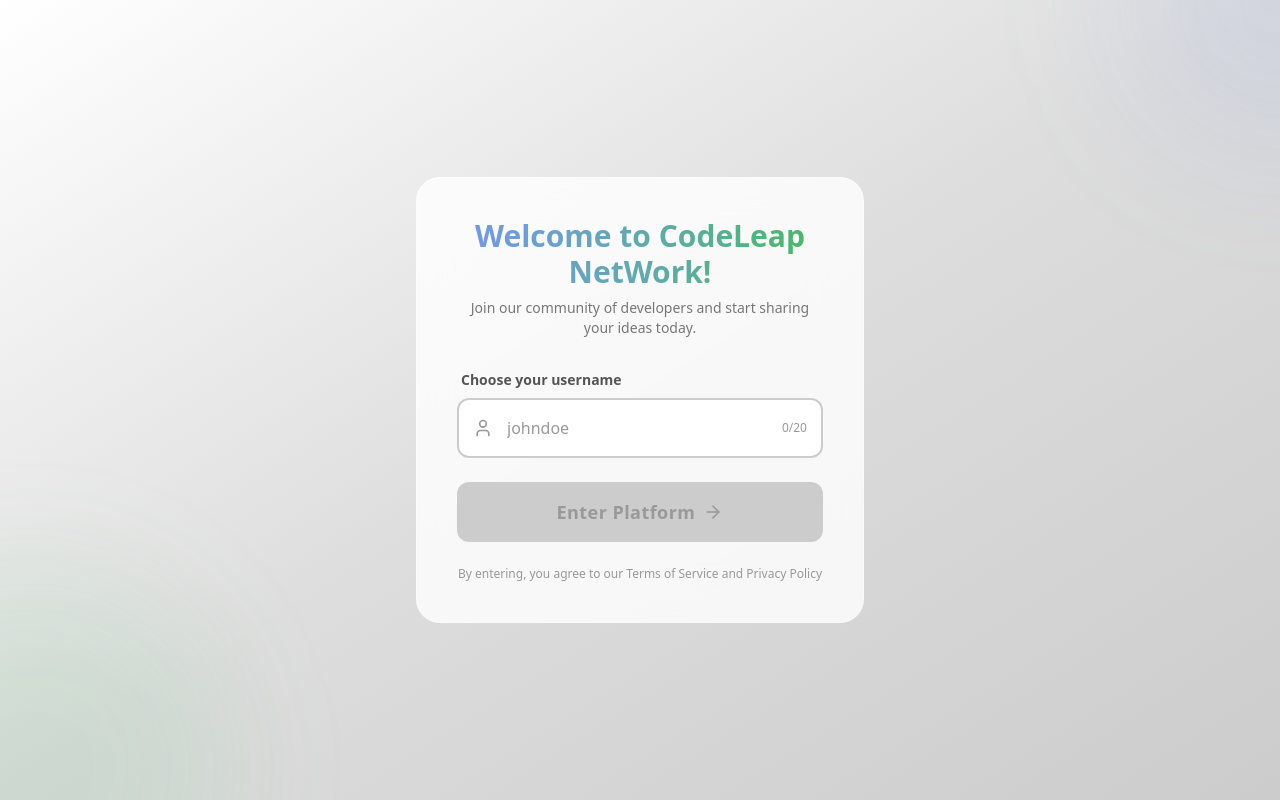
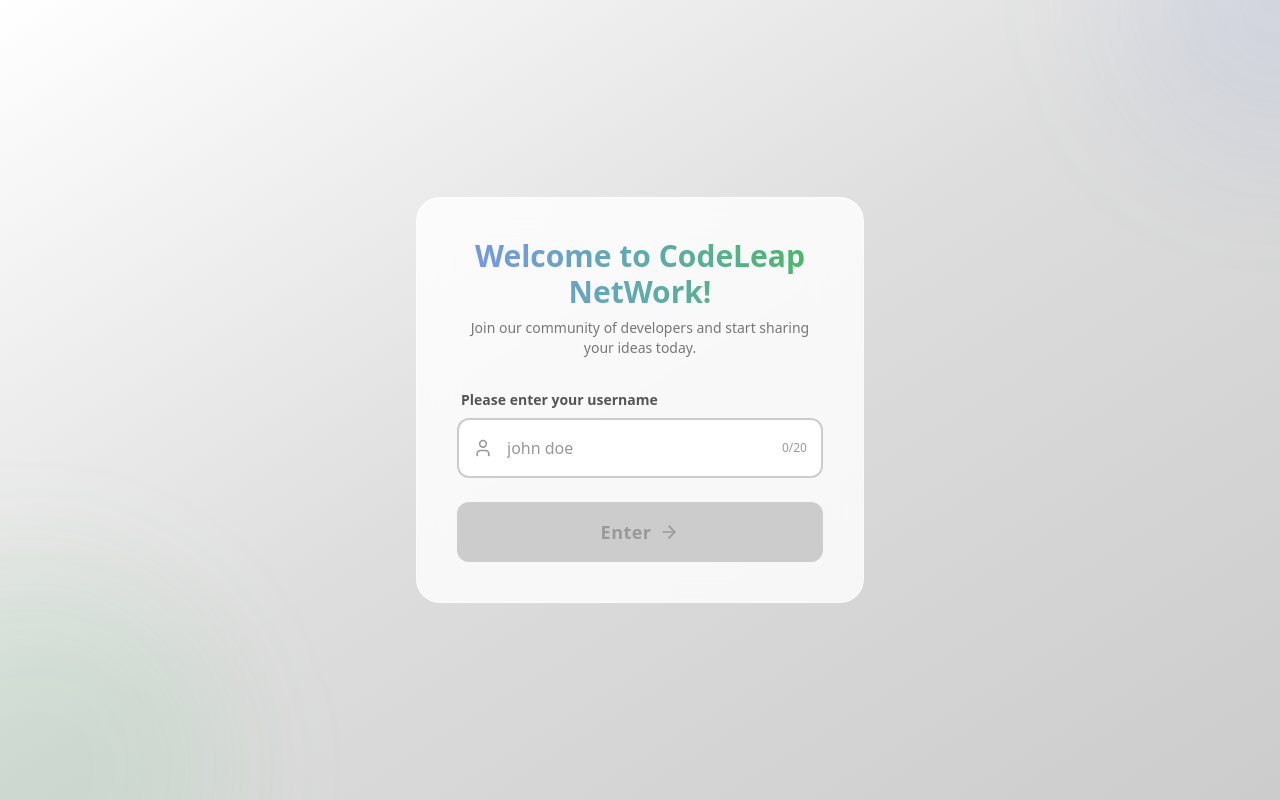
Before and after one commit to WillianGomes949/codeleap_test, a Next.js app: page / in a window 1280 px wide. Built offline with nearby package versions, Linux system fonts and the light colour scheme.

Commit message:
Adjusted color and layout changes v.1

```diff
--- a/src/app/page.tsx
+++ b/src/app/page.tsx
@@ -53,7 +53,7 @@
             className="space-y-2"
           >
             <label className="block text-sm font-semibold text-neutral-600 ml-1">
-              Choose your username
+              Please enter your username
             </label>
             <div className={`relative transition-all duration-300 ${isFocused ? 'transform scale-[1.02]' : ''}`}>
               <div className="absolute left-4 top-1/2 -translate-y-1/2 text-neutral-400">
@@ -61,7 +61,7 @@
               </div>
               <input
                 type="text"
-                placeholder="johndoe"
+                placeholder="john doe"
                 className="w-full bg-neutral-100 border-2 border-neutral-300 rounded-xl pl-12 pr-4 py-4 outline-none transition-all duration-200 text-neutral-700 placeholder-neutral-400 font-medium
                   focus:border-primary-blue focus:bg-white hover:border-neutral-300"
                 value={name}
@@ -93,7 +93,7 @@
                 }`}
             >
               <span className="relative z-10 flex items-center justify-center gap-2">
-                Enter Platform
+                Enter
                 <ArrowRight className={`w-5 h-5 transition-transform duration-300 ${name.trim() ? 'group-hover:translate-x-1' : ''}`} />
               </span>
               {name.trim() && (
@@ -107,15 +107,6 @@
             </motion.button>
           </motion.div>
         </form>
-
-        <motion.p
-          initial={{ opacity: 0 }}
-          animate={{ opacity: 1 }}
-          transition={{ delay: 0.6 }}
-          className="text-center text-xs text-neutral-400 mt-6"
-        >
-          By entering, you agree to our Terms of Service and Privacy Policy
-        </motion.p>
       </motion.div>
     </main>
   );
--- a/src/components/CreatePost.tsx
+++ b/src/components/CreatePost.tsx
@@ -152,7 +152,7 @@
                 className="flex items-center gap-2"
               >
                 <Loader2 className="w-5 h-5 animate-spin" />
-                Publishing...
+                Creating post...
               </motion.span>
             ) : (
               <motion.span
@@ -163,7 +163,7 @@
                 className="flex items-center gap-2"
               >
                 <Send className="w-5 h-5" />
-                Publish Post
+                Create
               </motion.span>
             )}
           </AnimatePresence>
--- a/src/components/DeleteModal.tsx
+++ b/src/components/DeleteModal.tsx
@@ -1,7 +1,7 @@
 // DeleteModal.tsx
-'use client';
-import { motion, AnimatePresence } from 'framer-motion';
-import { AlertTriangle, X, Trash2 } from 'lucide-react';
+"use client";
+import { motion, AnimatePresence } from "framer-motion";
+import { AlertTriangle, X, Trash2 } from "lucide-react";
 
 interface DeleteModalProps {
   isOpen: boolean;
@@ -10,7 +10,12 @@
   itemName?: string;
 }
 
-export function DeleteModal({ isOpen, onClose, onConfirm, itemName = 'this item' }: DeleteModalProps) {
+export function DeleteModal({
+  isOpen,
+  onClose,
+  onConfirm,
+  itemName = "this item",
+}: DeleteModalProps) {
   return (
     <AnimatePresence>
       {isOpen && (
@@ -28,37 +33,45 @@
             initial={{ scale: 0.9, opacity: 0, y: 20 }}
             animate={{ scale: 1, opacity: 1, y: 0 }}
             exit={{ scale: 0.95, opacity: 0, y: 10 }}
-            transition={{ type: 'spring', damping: 25, stiffness: 300 }}
+            transition={{ type: "spring", damping: 25, stiffness: 300 }}
             className="relative bg-white rounded-3xl shadow-2xl w-full max-w-md overflow-hidden"
           >
             {/* Header com lineare de alerta */}
-            <div className="bg-linear-to-br from-danger/10 to-danger/5 p-6 pb-0">
-              <motion.div
+            <div className="flex justify-between items-start bg-linear-to-br from-danger/10 to-danger/5 p-6 pb-2">
+            <motion.div
                 initial={{ scale: 0 }}
                 animate={{ scale: 1 }}
-                transition={{ delay: 0.1, type: 'spring', stiffness: 200 }}
+                transition={{ delay: 0.1, type: "spring", stiffness: 200 }}
                 className="w-16 h-16 bg-linear-to-br from-danger to-danger-dark rounded-2xl flex items-center justify-center mb-4 shadow-lg shadow-danger/30"
               >
                 <AlertTriangle className="w-8 h-8 text-white" />
               </motion.div>
+              <motion.button
+                whileHover={{ scale: 1.1, rotate: 90 }}
+                whileTap={{ scale: 0.9 }}
+                onClick={onClose}
+                className="text-neutral-400 hover:text-neutral-600 transition-colors p-2 hover:bg-neutral-100 rounded-full"
+              >
+                <X className="w-5 h-5" />
+              </motion.button>
+
             </div>
 
             <div className="p-6 pt-4">
               <div className="flex justify-between items-start mb-3">
-                <h2 className="text-2xl font-bold text-neutral-700">Delete Confirmation</h2>
-                <motion.button
-                  whileHover={{ scale: 1.1, rotate: 90 }}
-                  whileTap={{ scale: 0.9 }}
-                  onClick={onClose}
-                  className="text-neutral-400 hover:text-neutral-600 transition-colors p-2 hover:bg-900 rounded-full"
-                >
-                  <X className="w-5 h-5" />
-                </motion.button>
+                <h2 className="text-2xl font-bold text-neutral-700">
+                  Delete Confirmation
+                </h2>
               </div>
 
               <p className="text-neutral-500 mb-8 leading-relaxed">
-                Are you sure you want to delete <span className="font-semibold text-neutral-700 bg-neutral-100 px-2 py-1 rounded-md">{itemName}</span>?
-                <br /><br />
+                Are you sure you want to delete{" "}
+                <span className="font-semibold text-neutral-700 bg-neutral-100 px-2 py-1 rounded-md">
+                  {itemName}
+                </span>
+                ?
+                <br />
+                <br />
                 <span className="text-sm text-danger font-medium flex items-center gap-2">
                   <AlertTriangle className="w-4 h-4" />
                   This action cannot be undone.
```
